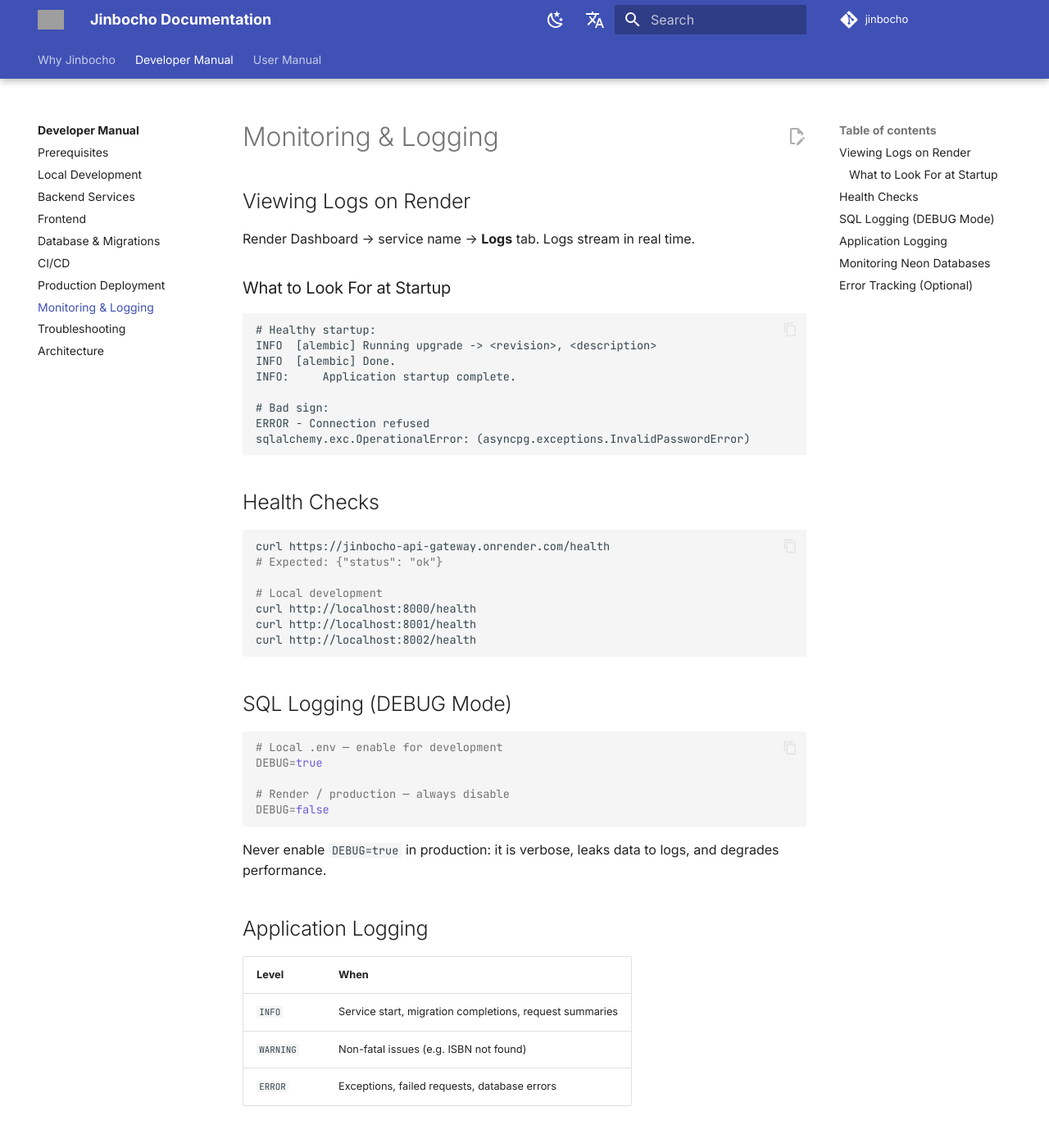
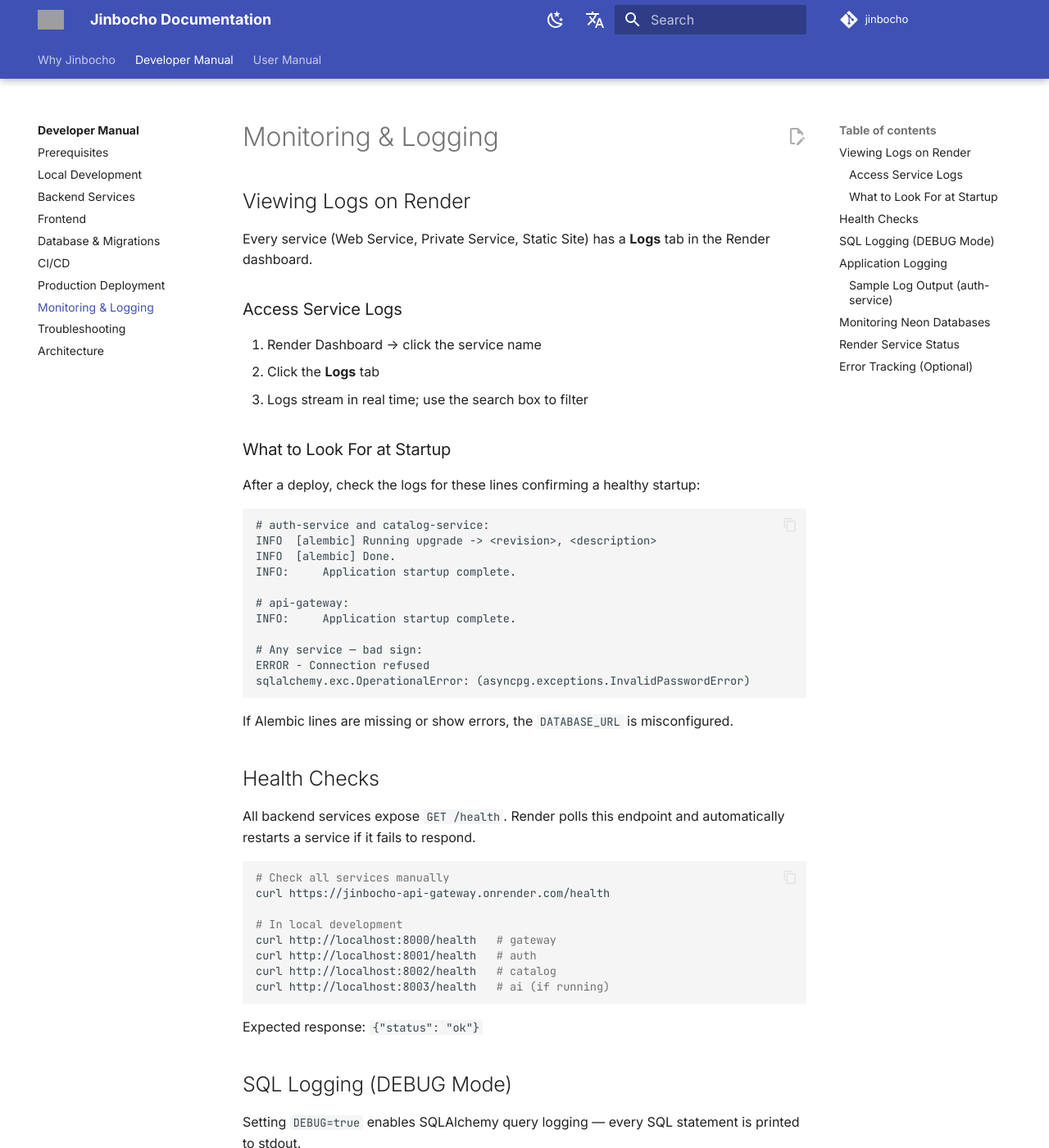
Before and after one commit to jinbocho/jinbocho.github.io, an MkDocs documentation site: the page built from docs/developer/08-monitoring-logging.md, in a window 1280 px wide and 1400 px high. Shown: the whole window at 82% size. Built offline with MkDocs 1.6.1 and Material for MkDocs 9.7.7, drawn with Linux system fonts in a browser that asks for light colours; comment, search, counter and statistics services are not loaded; some of the changed text lies outside the part shown; grey boxes are pictures that could not be loaded.

Commit message:
fix: restore correct content for developer docs (index, 05, 06, 08, 09)

````diff
--- a/docs/developer/08-monitoring-logging.md
+++ b/docs/developer/08-monitoring-logging.md
@@ -2,34 +2,54 @@
 
 ## Viewing Logs on Render
 
-Render Dashboard → service name → **Logs** tab. Logs stream in real time.
+Every service (Web Service, Private Service, Static Site) has a **Logs** tab in the Render dashboard.
+
+### Access Service Logs
+
+1. Render Dashboard → click the service name
+2. Click the **Logs** tab
+3. Logs stream in real time; use the search box to filter
 
 ### What to Look For at Startup
 
+After a deploy, check the logs for these lines confirming a healthy startup:
+
 ```
-# Healthy startup:
+# auth-service and catalog-service:
 INFO  [alembic] Running upgrade -> <revision>, <description>
 INFO  [alembic] Done.
 INFO:     Application startup complete.
 
-# Bad sign:
+# api-gateway:
+INFO:     Application startup complete.
+
+# Any service — bad sign:
 ERROR - Connection refused
 sqlalchemy.exc.OperationalError: (asyncpg.exceptions.InvalidPasswordError)
 ```
 
+If Alembic lines are missing or show errors, the `DATABASE_URL` is misconfigured.
+
 ## Health Checks
 
+All backend services expose `GET /health`. Render polls this endpoint and automatically restarts a service if it fails to respond.
+
 ```bash
+# Check all services manually
 curl https://jinbocho-api-gateway.onrender.com/health
-# Expected: {"status": "ok"}
 
-# Local development
-curl http://localhost:8000/health
-curl http://localhost:8001/health
-curl http://localhost:8002/health
+# In local development
+curl http://localhost:8000/health   # gateway
+curl http://localhost:8001/health   # auth
+curl http://localhost:8002/health   # catalog
+curl http://localhost:8003/health   # ai (if running)
 ```
 
+Expected response: `{"status": "ok"}`
+
 ## SQL Logging (DEBUG Mode)
+
+Setting `DEBUG=true` enables SQLAlchemy query logging — every SQL statement is printed to stdout.
 
 ```bash
 # Local .env — enable for development
@@ -39,30 +59,59 @@
 DEBUG=false
 ```
 
-Never enable `DEBUG=true` in production: it is verbose, leaks data to logs, and degrades performance.
+SQL logging is useful for diagnosing N+1 queries or slow queries locally. Never enable it in production: it is verbose, leaks data to logs, and degrades performance.
 
 ## Application Logging
+
+All services use Python's standard `logging` library. Log levels:
 
 | Level | When |
 |-------|------|
 | `INFO` | Service start, migration completions, request summaries |
-| `WARNING` | Non-fatal issues (e.g. ISBN not found) |
+| `WARNING` | Non-fatal issues (e.g. ISBN not found in any source) |
 | `ERROR` | Exceptions, failed requests, database errors |
+
+Logs are written to stdout and collected by Render automatically.
+
+### Sample Log Output (auth-service)
+
+```
+INFO:uvicorn.access:POST /v1/auth/login HTTP/1.1 200
+INFO:uvicorn.access:POST /v1/auth/refresh HTTP/1.1 200
+WARNING:app.infrastructure:ISBN 9999999999 not found in Open Library or Google Books
+ERROR:app.api:Unhandled exception in POST /v1/auth/login
+Traceback (most recent call last): ...
+```
 
 ## Monitoring Neon Databases
 
 The [Neon console](https://console.neon.tech) provides:
+
 - **Storage usage** — stay within the 0.5 GB free tier
-- **Query history** — recent queries and durations
-- **Connection count** — monitor active connections
-- **Compute status** — active or suspended
+- **Query history** — recent queries and durations (useful for performance debugging)
+- **Connection count** — monitor active connections; asyncpg pools a small number per service
+- **Compute status** — shows if compute is active or suspended (auto-suspend after 5 min of inactivity on free tier)
 
 !!! tip "Neon auto-suspend"
-    On the free tier, Neon suspends compute after 5 minutes of inactivity. The first query after suspension takes ~500ms.
+    On the free tier, Neon suspends compute after 5 minutes of inactivity. The first query after suspension takes ~500ms to reconnect. For a home library this is imperceptible. If it becomes an issue, upgrade to Neon Launch ($19/month) to disable auto-suspend.
+
+## Render Service Status
+
+The Render dashboard shows:
+
+- **Deploy history** — every deploy with its status (deploying / live / failed)
+- **Metrics** — CPU and memory usage graphs per service
+- **Events** — auto-restarts, health check failures, deploys
+
+For free-tier services, the **Suspended** indicator means the service is in cold-start mode. The next request wakes it up (30-60 second delay).
 
 ## Error Tracking (Optional)
 
-For production use, add [Sentry](https://sentry.io):
+For production use beyond a single family, add [Sentry](https://sentry.io):
+
+1. Create a Sentry project (free tier available)
+2. Add `sentry-sdk[fastapi]` to `requirements.txt`
+3. Initialize in `app/main.py`:
 
 ```python
 import sentry_sdk
@@ -71,7 +120,11 @@
 sentry_sdk.init(
     dsn=os.environ.get("SENTRY_DSN", ""),
     integrations=[FastApiIntegration()],
-    traces_sample_rate=0.1,
+    traces_sample_rate=0.1,   # 10% of requests traced
     environment="production",
 )
 ```
+
+4. Add `SENTRY_DSN` to the Render environment variables for each service
+
+Sentry captures unhandled exceptions with full stack traces and groups them by type — much easier than reading raw logs.
````
Also changed, not shown: docs/developer/05-database-migrations.md (+63 -8 lines).
